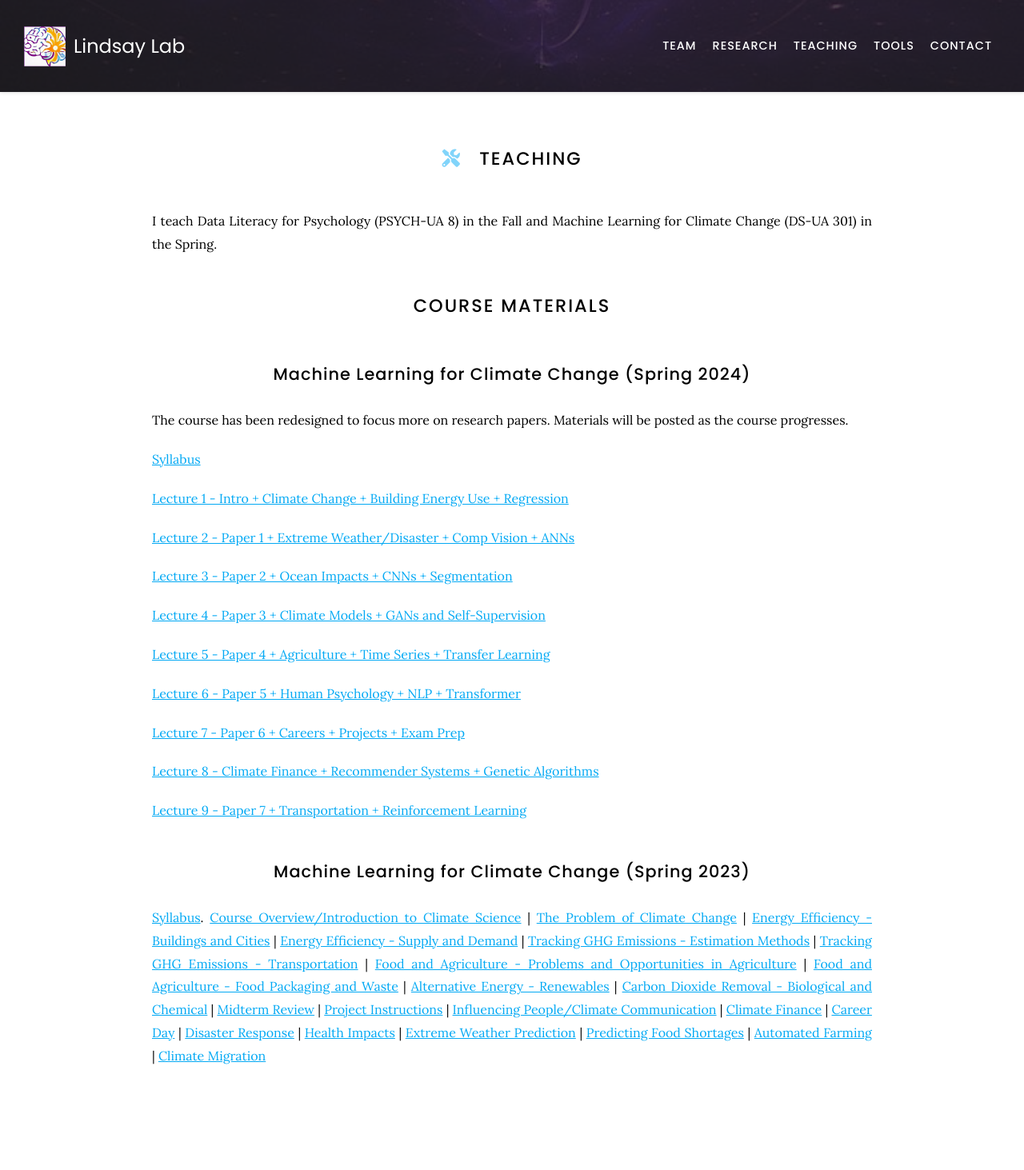
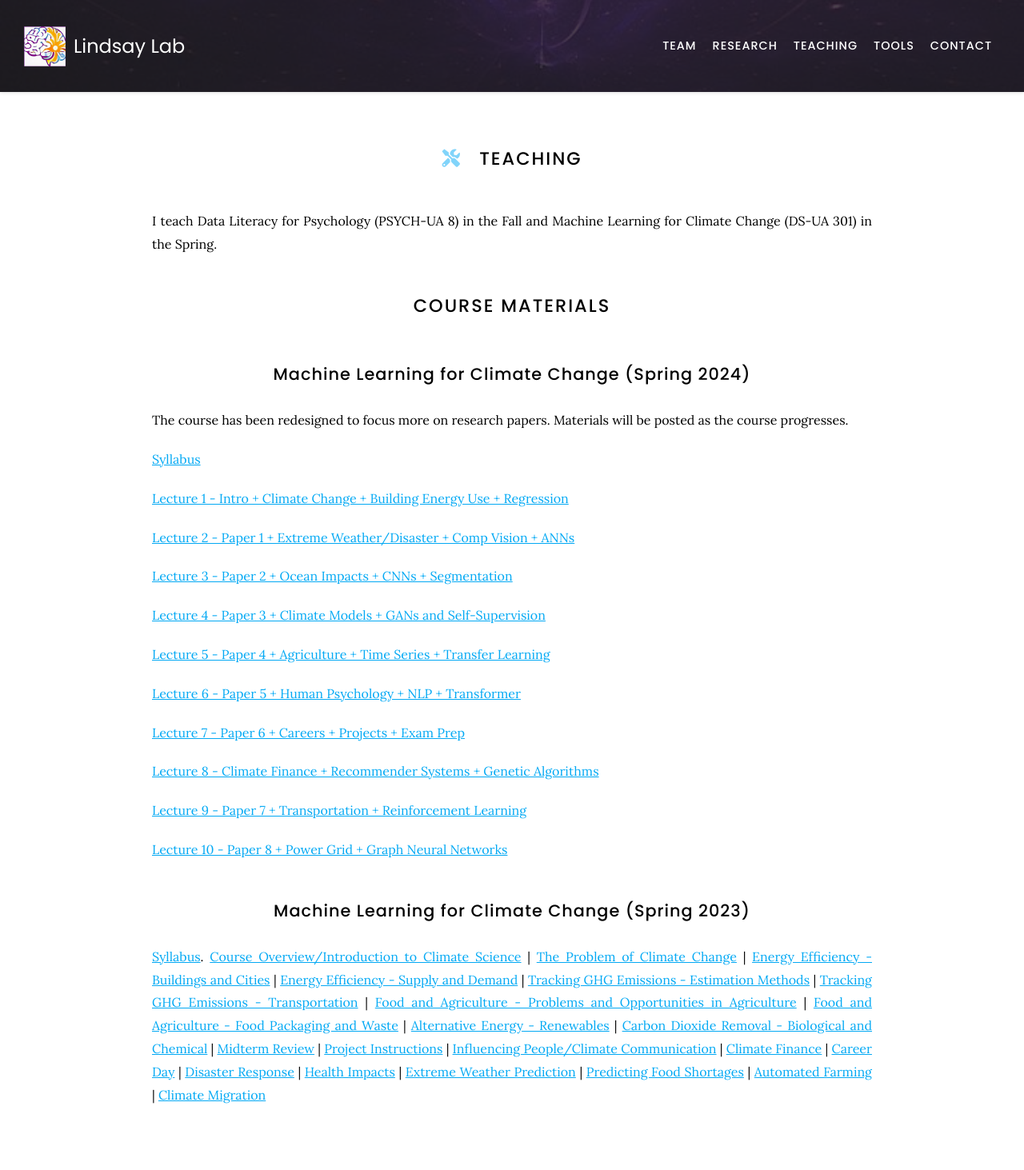
Before and after one commit to Lindsay-Lab/lindsay-lab.github.io, a Jekyll site: the page built from teaching/index.md, in a window 1280 px wide. Shown: the whole page at 80% size. Built offline with Jekyll 4.4.1, drawn with Linux system fonts in a browser that asks for light colours; nearby versions of some CDN libraries; before the commit the page ends 1415 px from its top, so only the background shows below that.

Commit message:
Update index.md

```diff
--- a/teaching/index.md
+++ b/teaching/index.md
@@ -31,7 +31,9 @@ The course has been redesigned to focus more on research papers. Materials will
 
 [Lecture 8 - Climate Finance + Recommender Systems + Genetic Algorithms](https://lindsay-lab.github.io/ClimateML_Lectures/Lecture%208%20.pdf)
 
-[Lecture 9 - Paper 7 + Transportation + Reinforcement Learning](https://lindsay-lab.github.io/ClimateML_Lectures/Lecture%209%20.pdf)
+[Lecture 9 - Paper 7 + Transportation + Reinforcement Learning](https://lindsay-lab.github.io/ClimateML_Lectures/Lecture%209.pdf)
+
+[Lecture 10 - Paper 8 + Power Grid + Graph Neural Networks](https://lindsay-lab.github.io/ClimateML_Lectures/Lecture%2010%20-%20Paper%208%20%2B%20Power%20Grid%20%2B%20Graph%20Neural%20Networks.pdf)
 
 ## Machine Learning for Climate Change (Spring 2023)
 [Syllabus](https://lindsay-lab.github.io/ClimateML_Lectures/ML%20for%20Climate%20Syllabus-3.pdf).
```
